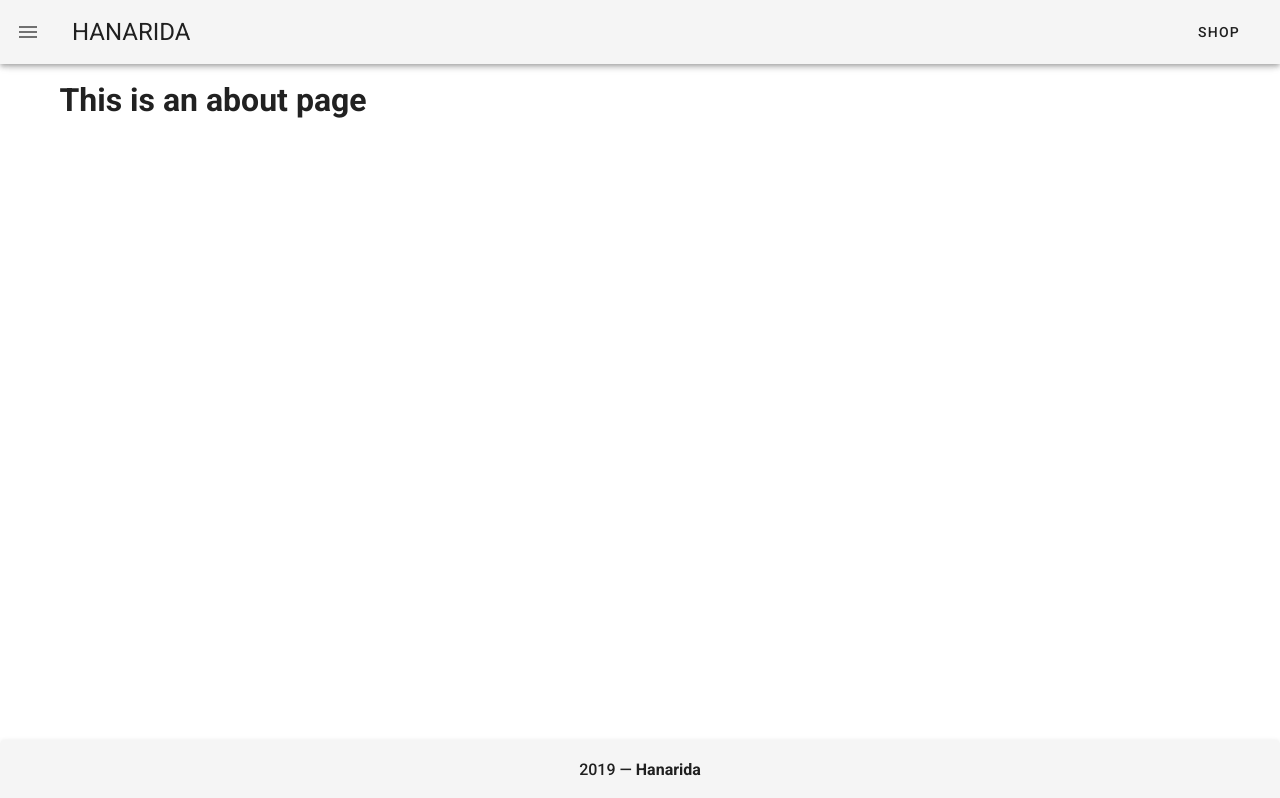
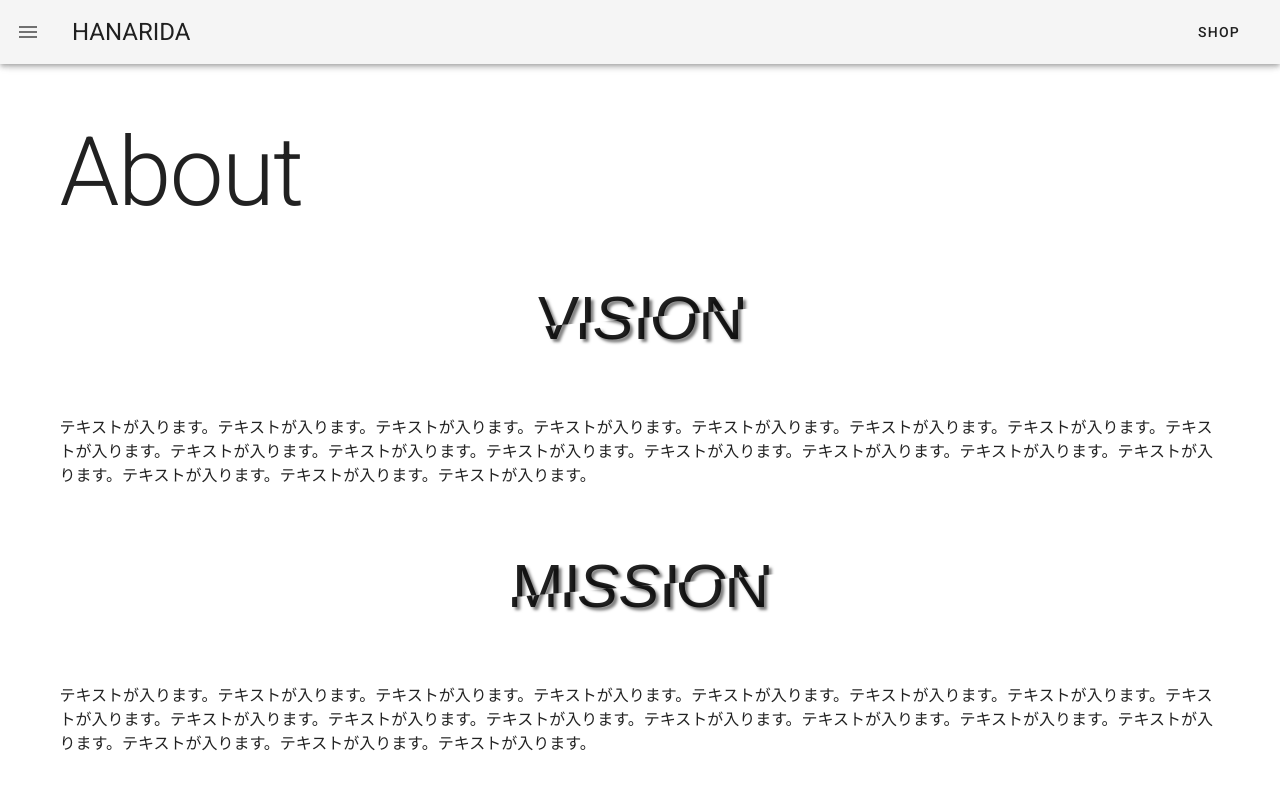
Before and after one commit to kiri9120/hanarida2, a Vue app: page /about in a window 1280 px wide. Shown: the top 798 px of the page. Built offline with nearby package versions, Linux system fonts and the light colour scheme.

Commit message:
Update About.vue

```diff
--- a/src/views/About.vue
+++ b/src/views/About.vue
@@ -1,7 +1,114 @@
 <template>
   <div class="about">
     <v-container>
-      <h1>This is an about page</h1>
+      <h1 class="display-4 my-12">About</h1>
+      <!-- <h2 class="headline-type1 display-2 mb-8"><span> Vision </span></h2> -->
+      <div class="slash-wrapper my-12">
+        <div class="slash-text">
+          <div title="Vision" class="top"></div>
+          <div title="Vision" class="bottom"></div>
+        </div>
+      </div>
+      <p>テキストが入ります。テキストが入ります。テキストが入ります。テキストが入ります。テキストが入ります。テキストが入ります。テキストが入ります。テキストが入ります。テキストが入ります。テキストが入ります。テキストが入ります。テキストが入ります。テキストが入ります。テキストが入ります。テキストが入ります。テキストが入ります。テキストが入ります。テキストが入ります。</p>
+      <div class="slash-wrapper my-12">
+        <div class="slash-text">
+          <div title="Mission" class="top"></div>
+          <div title="Mission" class="bottom"></div>
+        </div>
+      </div>
+      <p>テキストが入ります。テキストが入ります。テキストが入ります。テキストが入ります。テキストが入ります。テキストが入ります。テキストが入ります。テキストが入ります。テキストが入ります。テキストが入ります。テキストが入ります。テキストが入ります。テキストが入ります。テキストが入ります。テキストが入ります。テキストが入ります。テキストが入ります。テキストが入ります。</p>
+      <div class="slash-wrapper my-12">
+        <div class="slash-text">
+          <div title="Value" class="top"></div>
+          <div title="Value" class="bottom"></div>
+        </div>
+      </div>
+      <p>テキストが入ります。テキストが入ります。テキストが入ります。テキストが入ります。テキストが入ります。テキストが入ります。テキストが入ります。テキストが入ります。テキストが入ります。テキストが入ります。テキストが入ります。テキストが入ります。テキストが入ります。テキストが入ります。テキストが入ります。テキストが入ります。テキストが入ります。テキストが入ります。</p>
     </v-container>
   </div>
 </template>
+<script>
+export default {
+}
+</script>
+
+<style scoped lang="scss">
+// .headline-type1 {
+
+//   span {
+//     background: linear-gradient(transparent 70%, #a7d6ff 70%);
+//   }
+//   &:first-letter {
+//     font-size: 80px;
+//   }
+// }
+
+.slash-wrapper {
+  height: 100px;
+  position: relative;
+  overflow: hidden;
+  -webkit-transform: rotate(-5deg);
+  -moz-transform: rotate(-5deg);
+  -o-transform: rotate(-5deg);
+  -ms-transform: rotate(-5deg);
+  transform: rotate(-5deg);
+
+  .slash-text {
+    position: absolute;
+    top: 0;
+    left: 0;
+    right: 0;
+    bottom: 0;
+    text-shadow: 3px 3px 3px rgba(0,0,0,0.5);
+
+    .top, .bottom {
+      text-align: left;
+      font: 62px/100px arial;
+      text-transform: uppercase;
+      text-align: center;
+      overflow: hidden;
+
+      &::before {
+        content: attr(title);
+        -webkit-transform: rotate(5deg);
+        -moz-transform: rotate(5deg);
+        -o-transform: rotate(5deg);
+        -ms-transform: rotate(5deg);
+        transform: rotate(5deg);
+      }
+    }
+
+    .top {
+      position: absolute;
+      top: 0;
+      left: 5px;
+      right: 0;
+      bottom: 50%;
+
+      &::before {
+        position: absolute;
+        bottom: -50px;
+        left: 0;
+        right: 0;
+      }
+    }
+
+    .bottom {
+      position: absolute;
+      top: 50%;
+      left: 0;
+      right: 5px;
+      bottom: 0;
+
+      &::before {
+        position: absolute;
+        top: -50px;
+        left: 0;
+        right: 0;
+      }
+    }
+  }
+}
+
+
+</style>
```
